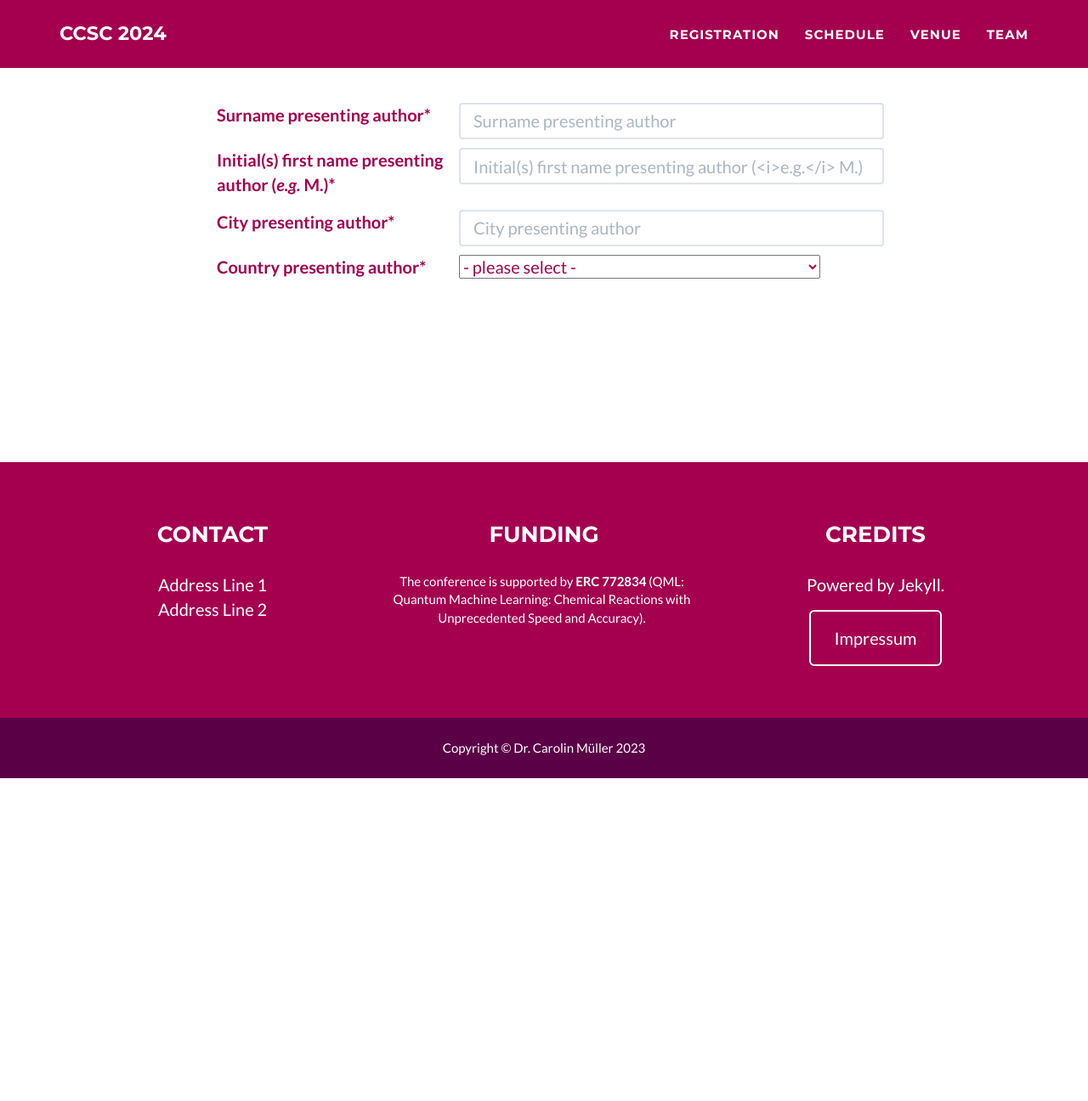
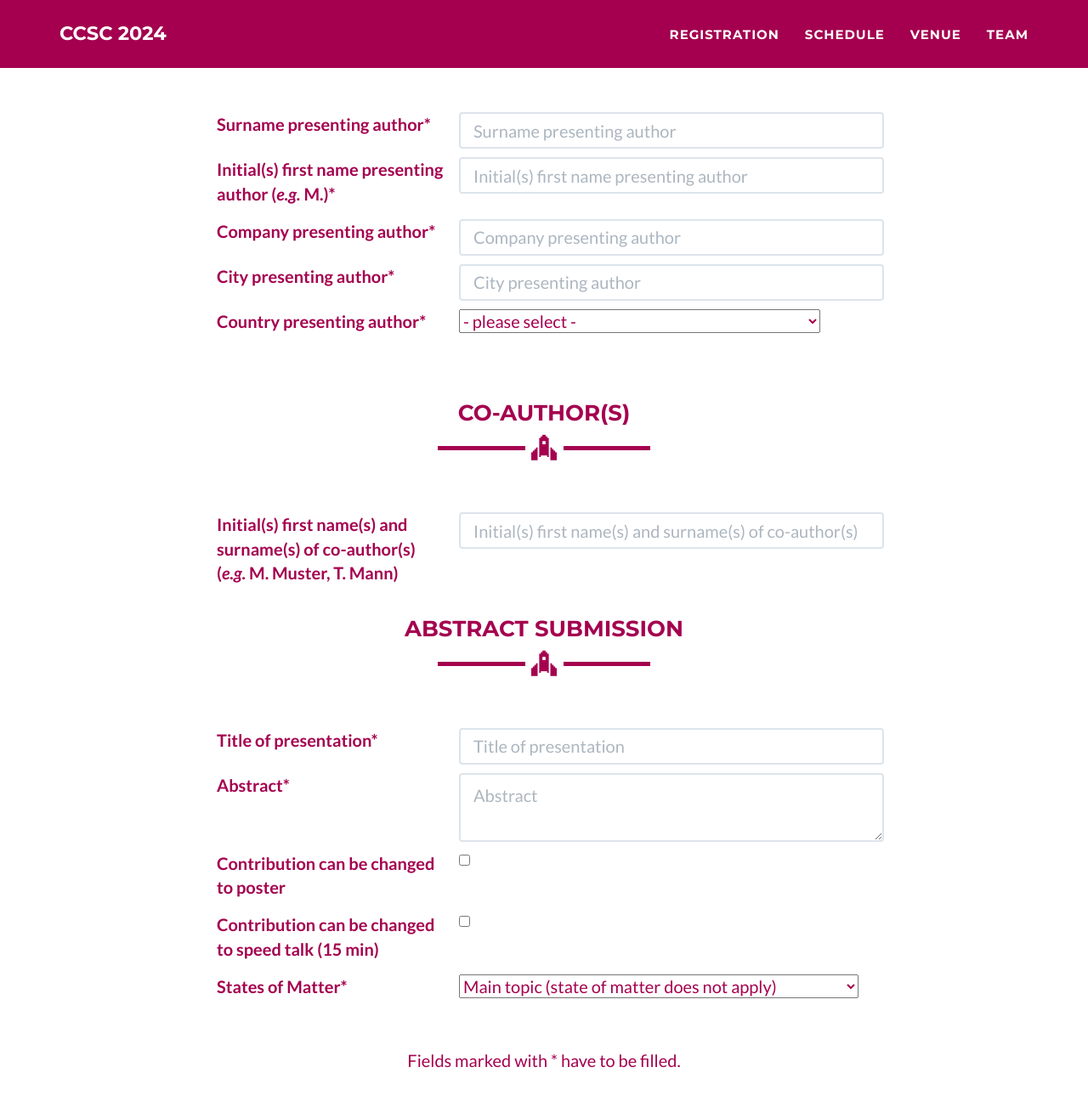
Before and after one commit to ccsc2024/ccsc2024.github.io, a Jekyll site: the page built from registration.html, in a window 1280 px wide and 1400 px high, scrolled down 1232 px. Shown: the top 1296 px of the window at 85% size. Built offline with Jekyll 4.4.1, drawn with Linux system fonts in a browser that asks for light colours; before the commit the page ends 2148 px from its top, so only the background shows below that.

Commit message:
Update registration.html

```diff
--- a/registration.html
+++ b/registration.html
@@ -30,10 +30,10 @@ layout: page
       <div class="col-lg-5">
         <div class="row control-group">
           <p><select name="salutation" required>
-            <option value="select">- please select -</option>
-            <option value="mr">Mr</option>
-            <option value="mrs">Mrs</option>
-            <option value="ms">Ms</option>
+            <option value="none">- please select -</option>
+            <option value="Mr">Mr</option>
+            <option value="Mrs">Mrs</option>
+            <option value="Ms">Ms</option>
           </select></p>
         </div>
       </div>
@@ -45,12 +45,12 @@ layout: page
       </div>
       <div class="col-lg-5">
         <div class="row control-group">
-          <p><select name="title" >
-            <option value="select">- please select -</option>
-            <option value="phd">Dr.</option>
-            <option value="junprof">Jun. Prof.</option>
-            <option value="profdoc">Prof. Dr.</option>
-            <option value="prof">Prof.</option>
+          <p><select name="academic title" >
+            <option value="none">- please select -</option>
+            <option value="Dr.">Dr.</option>
+            <option value="Jun. Prof.">Jun. Prof.</option>
+            <option value="Prof. Dr.">Prof. Dr.</option>
+            <option value="Prof.">Prof.</option>
           </select></p>
         </div>
       </div>
@@ -58,22 +58,26 @@ layout: page
       <!-- First Name -->
       <div class="row">
       <div class="col-lg-3 col-lg-offset-2">
-        <p><label for="name">First name*</label></p>
+        <p><label>First name*</label></p>
       </div>
       <div class="col-lg-5">
         <div class="row control-group">
-          <p><input type="text" name="name" class="form-control" required="" placeholder="First name" id="txtForm"/></p>
+          <input type="text" name="firstName" class="form-control" required placeholder="First name" id="txtForm"
+          data-validation-required-message="Please enter your first name.">
+          <p class="help-block text-danger"></p>
         </div>
       </div>
       </div>
       <!-- Surname -->
       <div class="row">
       <div class="col-lg-3 col-lg-offset-2">
-        <p><label for="name">Surname*</label></p>
+        <p><label>Surname*</label></p>
       </div>
       <div class="col-lg-5">
         <div class="row control-group">
-          <p><input type="text" name="name" class="form-control" required="" placeholder="Surname" id="txtForm"/></p>
+          <input type="text" name="lastName" class="form-control" required placeholder="Surname" id="txtForm"
+          data-validation-required-message="Please enter your last name.">
+          <p class="help-block text-danger"></p>
         </div>
       </div>
       </div>
@@ -84,7 +88,9 @@ layout: page
       </div>
       <div class="col-lg-5">
         <div class="row control-group">
-          <p><input type="email" name="_replyto" class="form-control" placeholder="E-Mail" required="" id="txtForm" /></p>
+          <input type="email" name="_replyto" class="form-control" placeholder="E-Mail" required id="txtForm"
+          data-validation-required-message="Please enter your phone number.">
+          <p class="help-block text-danger"></p>
         </div>
       </div>
       </div>
@@ -95,7 +101,7 @@ layout: page
       </div>
       <div class="col-lg-5">
         <div class="row control-group">
-          <p><input name="phone" type="phone number" class="form-control" placeholder="Phone" id="txtForm"/></p>
+          <input name="phone" type="phone" class="form-control" placeholder="Phone" id="txtForm">
         </div>
       </div>
       </div>
@@ -106,7 +112,7 @@ layout: page
       </div>
       <div class="col-lg-5">
         <div class="row control-group">
-          <p><input type="company" name="company" class="form-control" required="" placeholder="Company" id="txtForm"/></p>
+          <input type="text" name="company" class="form-control" placeholder="Company" id="txtForm">
         </div>
       </div>
       </div>
@@ -117,7 +123,7 @@ layout: page
       </div>
       <div class="col-lg-5">
         <div class="row control-group">
-          <p><input type="text" name="department" class="form-control" required="" placeholder="Department" id="txtForm"/></p>
+          <input type="text" name="department" class="form-control" placeholder="Department" id="txtForm">
         </div>
       </div>
       </div>
@@ -128,7 +134,9 @@ layout: page
       </div>
       <div class="col-lg-5">
         <div class="row control-group">
-          <p><input type="text" name="address" class="form-control" required="" placeholder="Address" id="txtForm"/></p>
+          <input type="text" name="address" class="form-control" required placeholder="Address" id="txtForm"
+          data-validation-required-message="Please enter your billing address.">
+          <p class="help-block text-danger"></p>
         </div>
       </div>
       </div>
@@ -139,7 +147,9 @@ layout: page
       </div>
       <div class="col-lg-5">
         <div class="row control-group">
-          <p><input type="text" name="zip" class="form-control" required="" placeholder="Postal code" id="txtForm"/></p>
+          <input type="text" name="zip" class="form-control" required placeholder="Postal code" id="txtForm"
+          data-validation-required-message="Please enter your billing ZIP.">
+          <p class="help-block text-danger"></p>
         </div>
       </div>
       </div>
@@ -150,7 +160,9 @@ layout: page
       </div>
       <div class="col-lg-5">
         <div class="row control-group">
-          <p><input type="text" name="city" class="form-control" required="" placeholder="City" id="txtForm"/></p>
+          <input type="text" name="city" class="form-control" required placeholder="City" id="txtForm"
+          data-validation-required-message="Please enter your billing city.">
+          <p class="help-block text-danger"></p>
         </div>
       </div>
       </div>
@@ -165,10 +177,11 @@ layout: page
         </div>
       </div>
       </div>
+      <br><br>
       <!-- Abstract -->
       <div class="row">
         <div class="col-lg-12 text-center">
-          <h2>Authors of the Abstract</h2>
+          <h3>Authors of the Abstract</h3>
           <hr class="star-primary">
           <br><br>
         </div>
@@ -176,37 +189,58 @@ layout: page
       <!-- Presenting Author -->
       <div class="row">
       <div class="col-lg-3 col-lg-offset-2">
-        <p><label for="name">Surname presenting author*</label></p>
+        <p><label>Surname presenting author*</label></p>
       </div>
       <div class="col-lg-5">
         <div class="row control-group">
-          <p><input type="text" name="name" class="form-control" required="" placeholder="Surname presenting author" id="txtForm"/></p>
+          <input type="text" name="lastName_PA" class="form-control" required placeholder="Surname presenting author" id="txtForm"
+          data-validation-required-message="Please enter your last name.">
+          <p class="help-block text-danger"></p>
         </div>
       </div>
       </div>
       <div class="row">
       <div class="col-lg-3 col-lg-offset-2">
-        <p><label for="name">Initial(s) first name presenting author (<i>e.g.</i> M.)*</label></p>
+        <p><label>Initial(s) first name presenting author (<i>e.g.</i> M.)*</label></p>
       </div>
       <div class="col-lg-5">
         <div class="row control-group">
-          <p><input type="text" name="name" class="form-control" required="" placeholder="Initial(s) first name presenting author (<i>e.g.</i> M.)" id="txtForm"/></p>
+          <input type="text" name="firstName_PA" class="form-control" required placeholder="Initial(s) first name presenting author" id="txtForm"
+          data-validation-required-message="Please enter the initials of your first name(s).">
+          <p class="help-block text-danger"></p>
         </div>
       </div>
       </div>
+        <!-- Company -->
       <div class="row">
       <div class="col-lg-3 col-lg-offset-2">
-        <p><label for="name">City presenting author*</label></p>
+        <p><label>Company presenting author*</label></p>
       </div>
       <div class="col-lg-5">
         <div class="row control-group">
-          <p><input type="text" name="city" class="form-control" required="" placeholder="City presenting author" id="txtForm"/></p>
+          <input type="text" name="company_PA" class="form-control" required placeholder="Company presenting author" id="txtForm"
+          data-validation-required-message="Please enter your affiliation company.">
+          <p class="help-block text-danger"></p>
         </div>
       </div>
       </div>
+      <!-- City -->
       <div class="row">
       <div class="col-lg-3 col-lg-offset-2">
-        <p><label for="name">Country presenting author*</label></p>
+        <p><label>City presenting author*</label></p>
+      </div>
+      <div class="col-lg-5">
+        <div class="row control-group">
+          <input type="text" name="city_PA" class="form-control" required placeholder="City presenting author" id="txtForm"
+          data-validation-required-message="Please enter your affiliation city.">
+          <p class="help-block text-danger"></p>
+        </div>
+      </div>
+      </div>
+      <!-- country -->
+      <div class="row">
+      <div class="col-lg-3 col-lg-offset-2">
+        <p><label>Country presenting author*</label></p>
       </div>
       <div class="col-lg-5">
         <div class="row control-group">
@@ -214,20 +248,115 @@ layout: page
         </div>
       </div>
       </div>
-      <!-- Surname -->
+      <br><br>
+      <!-- Co-author(s) -->
+      <div class="row">
+        <div class="col-lg-12 text-center">
+          <h3>Co-author(s)</h3>
+          <hr class="star-primary">
+          <br><br>
+        </div>
+      </div>
+      <div class="row">
+      <div class="col-lg-3 col-lg-offset-2">
+        <p><label>Initial(s) first name(s) and surname(s) of co-author(s) (<i>e.g.</i> M. Muster, T. Mann)</label></p>
+      </div>
+      <div class="col-lg-5">
+        <div class="row control-group">
+          <p><input type="text" name="name_CAs" class="form-control" placeholder="Initial(s) first name(s) and surname(s) of co-author(s)" id="txtForm"/></p>
+        </div>
+      </div>
+      </div>
+      <!-- Abstract -->
+      <div class="row">
+        <div class="col-lg-12 text-center">
+          <h3>Abstract Submission</h3>
+          <hr class="star-primary">
+          <br><br>
+        </div>
+      </div>
+      <!-- Title of presentation -->
+      <div class="row">
+        <div class="col-lg-3 col-lg-offset-2">
+          <p><label>Title of presentation*</label></p>
+        </div>
+        <div class="col-lg-5">
+          <div class="row control-group">
+            <input type="text" name="title_Presentation" class="form-control" required placeholder="Title of presentation " id="txtForm"
+            data-validation-required-message="Please enter the title of your contribution.">
+            <p class="help-block text-danger"></p>
+          </div>
+        </div>
+      </div>
+      <!-- abstract of presentation -->
+      <div class="row">
+        <div class="col-lg-3 col-lg-offset-2">
+          <p><label>Abstract*</label></p>
+        </div>
+        <div class="col-lg-5">
+          <div class="row control-group">
+            <p><textarea name="abstract" type="text" class="form-control" required
+              placeholder="Abstract" id="txtForm"
+              data-validation-required-message="Please enter your abstract in plain, markdown or LaTeX style."></textarea>
+            </p>
+          <p class="help-block text-danger"></p>
+          </div>
+        </div>
+      </div>
+      <!-- Change to poster -->
+      <div class="row">
+        <div class="col-lg-3 col-lg-offset-2">
+          <p><label>Contribution can be changed to poster</label></p>
+        </div>
+        <div class="col-lg-5">
+          <div class="row control-group">
+              <input type="checkbox" name="change_poster" value="Yes" placeholder="Yes">
+          </div>
+        </div>
+      </div>
+      <!-- Change to talk -->
+      <div class="row">
+        <div class="col-lg-3 col-lg-offset-2">
+          <p><label>Contribution can be changed to speed talk (15 min) </label></p>
+        </div>
+        <div class="col-lg-5">
+          <div class="row control-group">
+              <input type="checkbox" name="change_speedTalk" value="Yes" placeholder="Yes">
+          </div>
+        </div>
+      </div>
+      <!-- Field -->
+      <div class="row">
+        <div class="col-lg-3 col-lg-offset-2">
+          <p><label>States of Matter*</label></p>
+        </div>
+        <div class="col-lg-5">
+          <div class="row control-group">
+            <p><select name="topic" >
+            <option value='main_topic'>Main topic (state of matter does not apply)</option>
+            <option value="MLFF_topic">Polymers, Soft Matter, Biomaterials</option>
+            <option value="MLFF_topic">Solids and Crystals</option>
+            <option value="MLFF_topic">Surfaces and Interfaces</option>
+            <option value="MLFF_topic">Thermochemistry and -physics</option>
+            <option value="MLFF_topic">Photochemistry and -physics</option>
+            <option value="no_topic">Does not apply (independent of any state of matter)</option>
+          </select></p>
+          </div>
+        </div>
+      </div>
+      <br><br>
+      <!-- Send button -->
+      <div id="success"></div>
+      <div class="row">
+        <div class="col-lg-12 text-center">
+          <p>Fields marked with * have to be filled.</p>
+          <br><br>
+          <div class="form-group col-xs-12">
+            <!-- <button type="submit" class="btn btn-success btn-lg">Submit</button> -->
+          </div>
+        </div>
+      </div>
       </form>
     </div>
   </div>
 </section>
-
-<!-- Initial(s) first name presenting author (e.g. M.)
-<!--      <div id="success"></div>
-          <div class="row">
-            <div class="form-group col-xs-12">
-              <!-- btn btn-success btn-lg -->
-              <!-- <button type="submit" class="btn btn-success btn-lg">Send</button>
-            </div>
-          </div>
-        </form>
-      </div>
-    </div> -->
```
